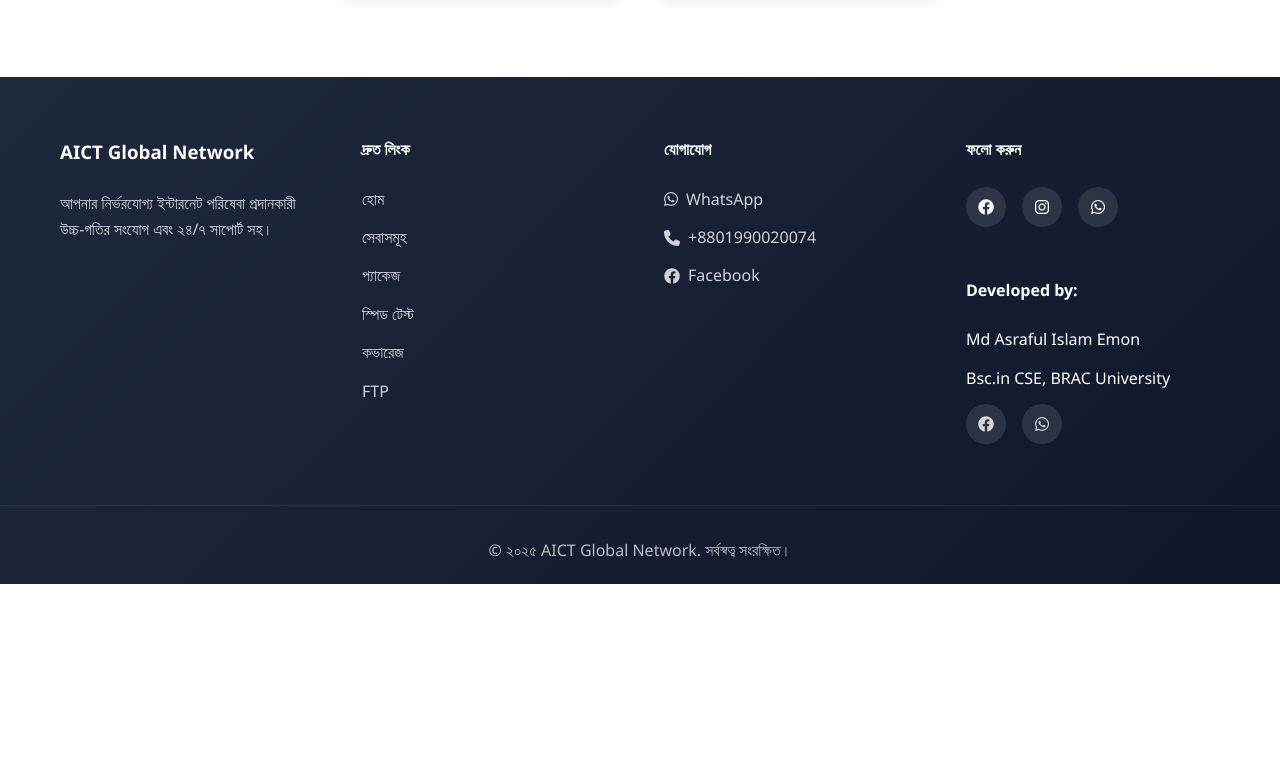
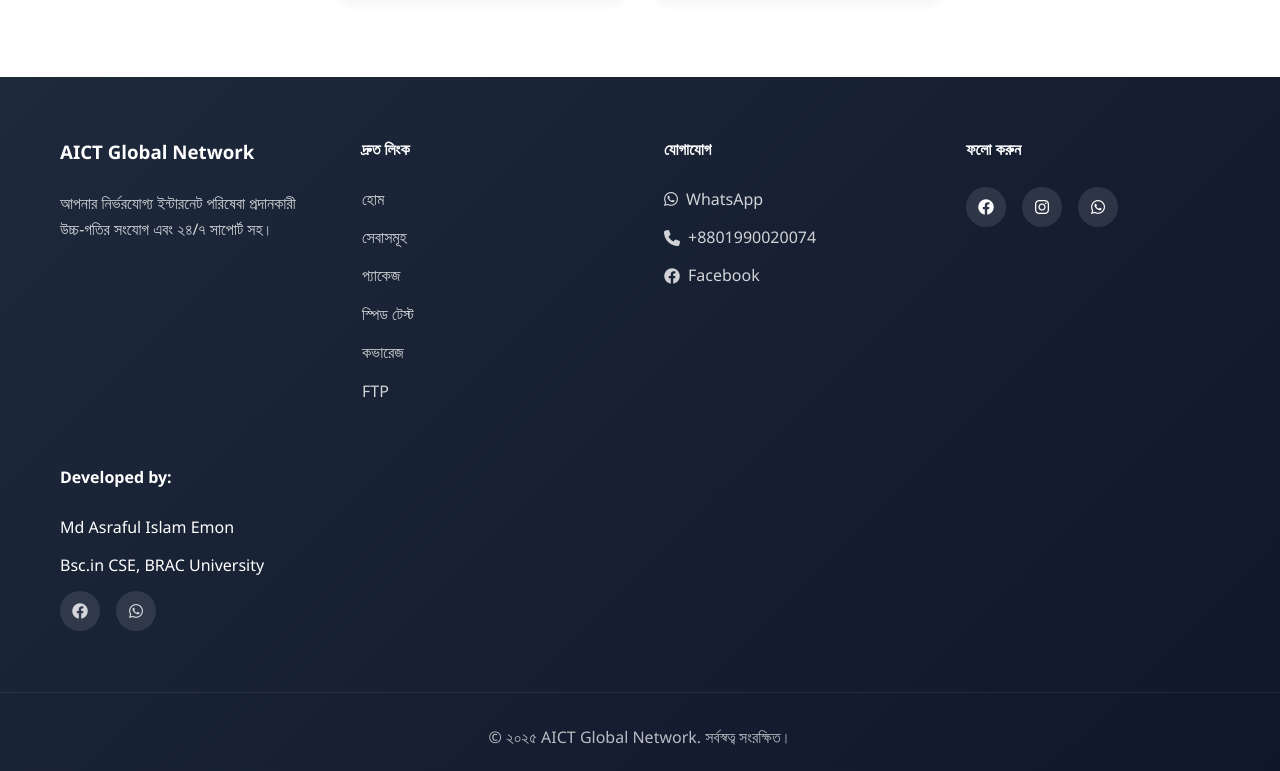
Before and after one commit to mohammadtanzimrafi/aictglobalnetwork, a plain HTML site: page index.html in a window 1280 px wide. Shown: the part 6368-7139 px from the top of the page. Before the commit the page ends 6952 px from the top, so only its background shows below. Drawn offline with Linux system fonts and the light colour scheme.

Commit message:
developer name

```diff
--- a/index.html
+++ b/index.html
@@ -737,8 +737,8 @@
                 ><i class="fab fa-whatsapp"></i
               ></a>
             </div>
-              <br />
-              <br />
+          </div>
+          <div class="footer-section">
               <ul>
                 <li><h4>Developed by:</h4></li>
                 <li>Md Asraful Islam Emon</li>
```
